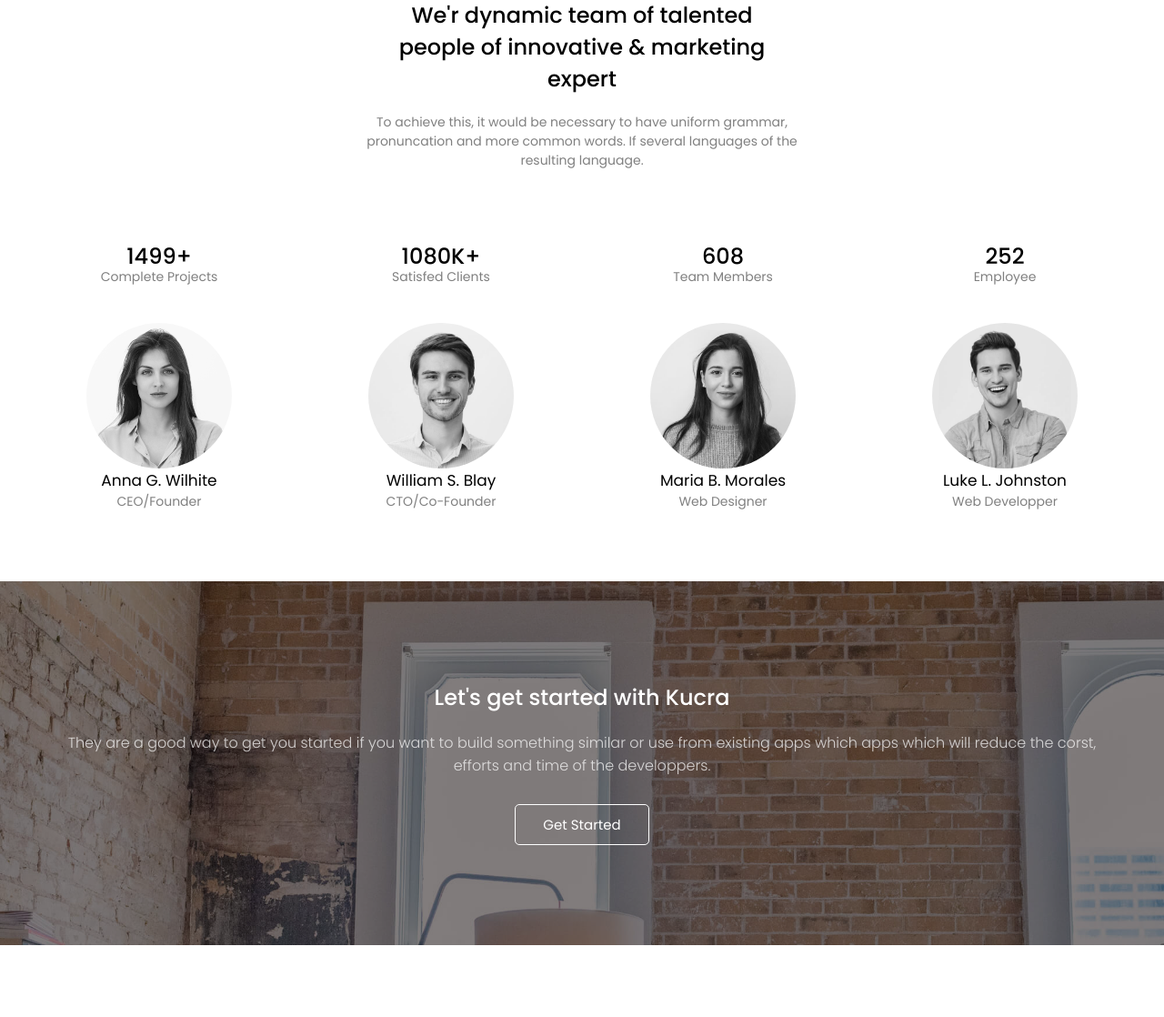
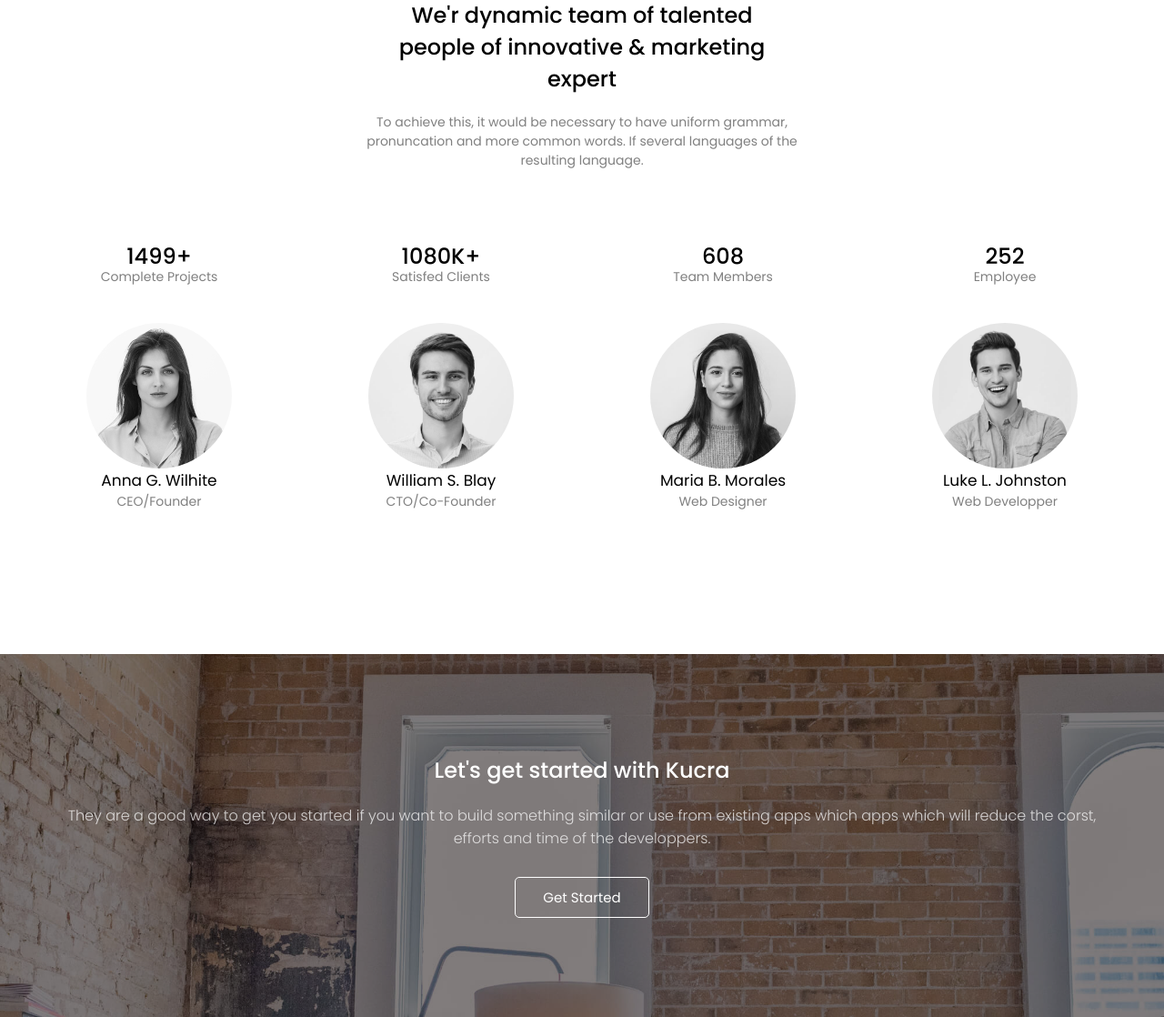
Before and after one commit to fredericbranca/LandingPage, a PHP site: page / in a window 1280 px wide. Shown: the part 2129-3247 px from the top of the page at 91% size. Run offline with PHP 8.4, Linux system fonts and the light colour scheme; some libraries are stand-ins or nearby versions.

Commit message:
add un espace en dessous du container de l'équipe

```diff
--- a/style.css
+++ b/style.css
@@ -237,7 +237,7 @@ nav ul li a {
 /* Equipe */
 
 .equipe {
-    min-height: 80vh;
+    min-height: 90vh;
     background-color: white;
     text-align: center;
     align-items: center;
```
